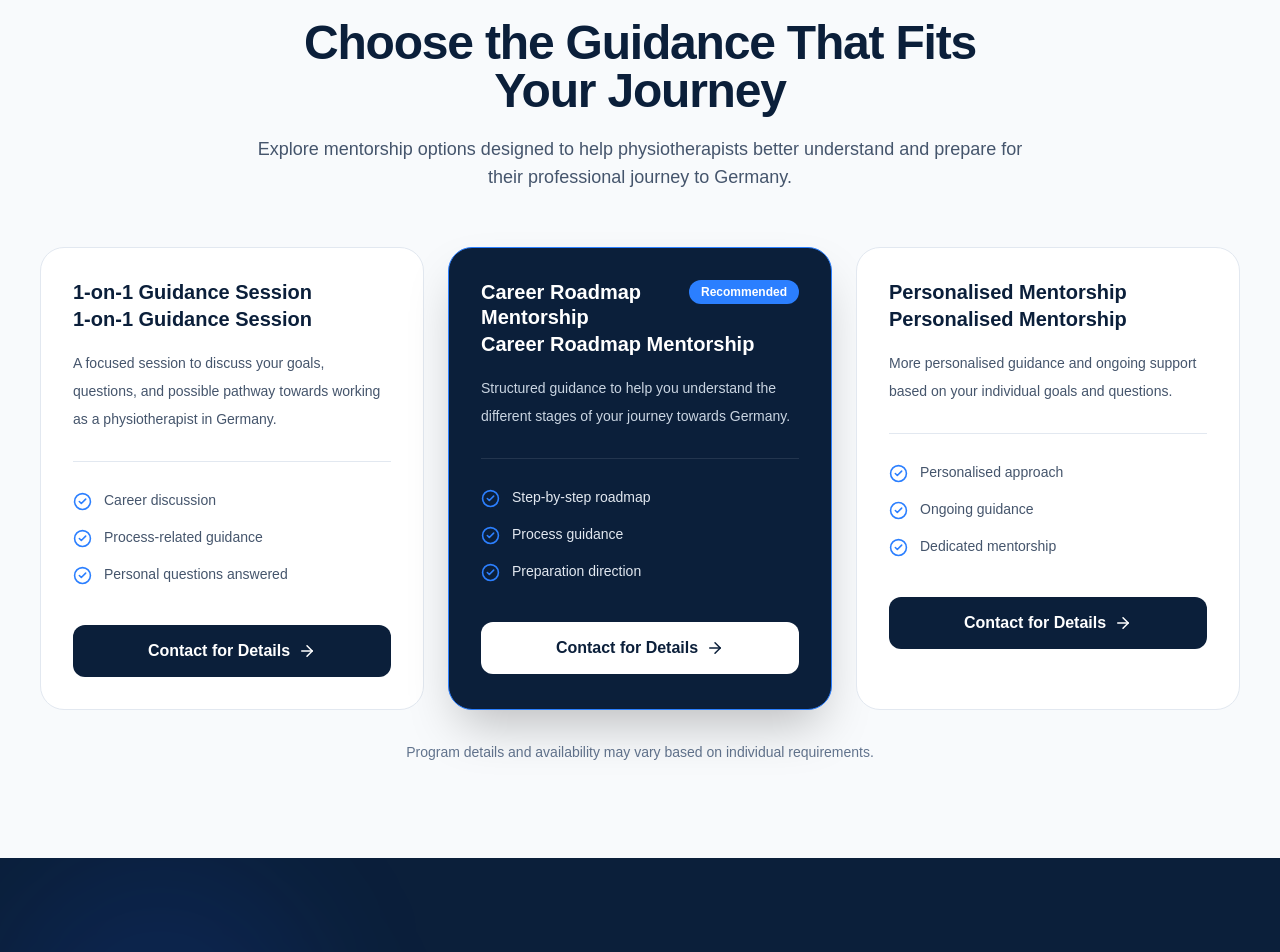
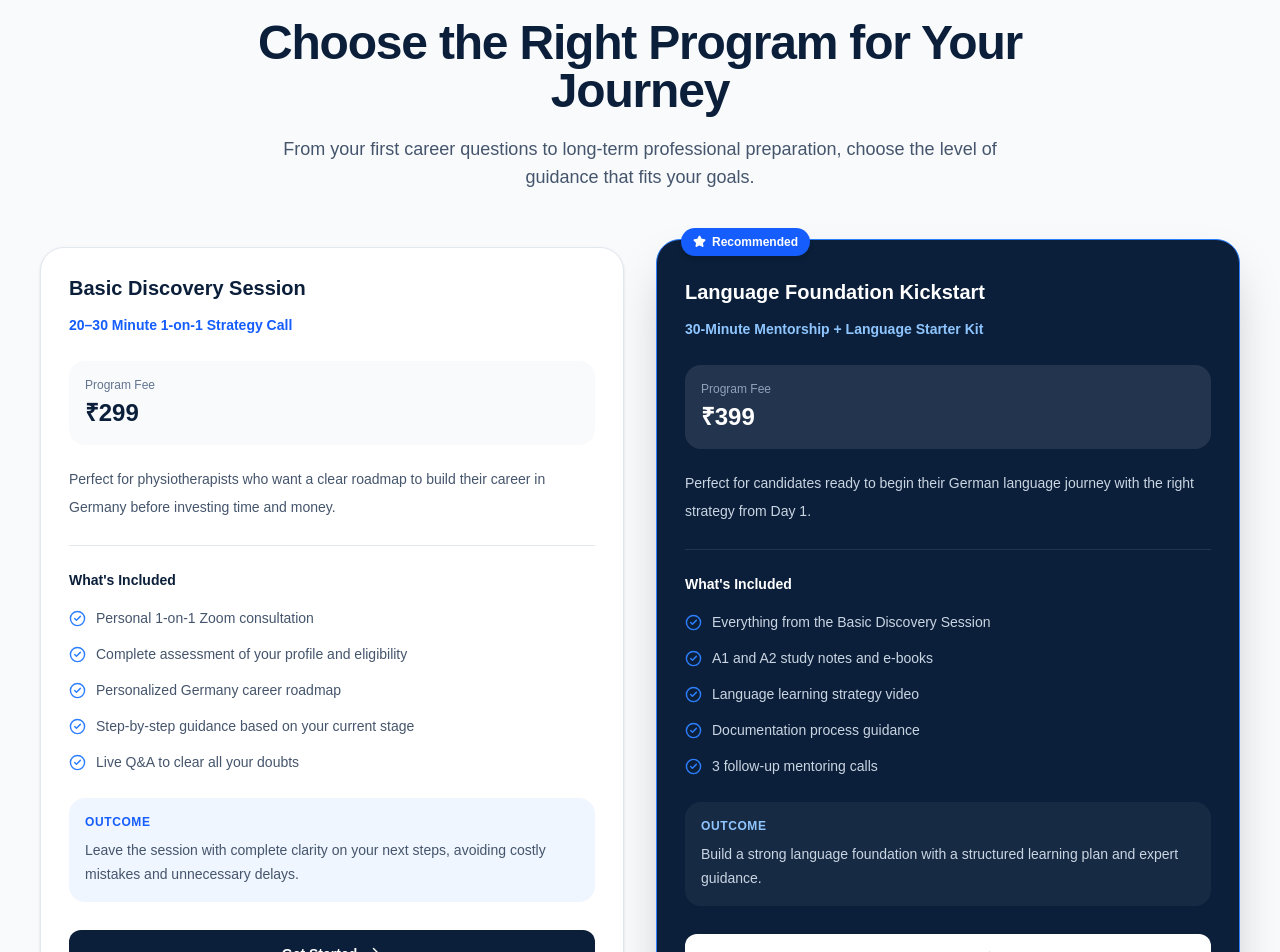
Before and after one commit to ritvijverma/mkj-physioverse, a Next.js app: page / in a window 1280 px wide. Shown: the part 2800-3752 px from the top of the page. Built offline with nearby package versions, Linux system fonts and the light colour scheme.

Commit message:
update programs

```diff
--- a/components/Programs.tsx
+++ b/components/Programs.tsx
@@ -1,40 +1,5 @@
-import { CheckCircle2, ArrowRight } from "lucide-react";
-
-const programs = [
-  {
-    title: "1-on-1 Guidance Session",
-    description:
-      "A focused session to discuss your goals, questions, and possible pathway towards working as a physiotherapist in Germany.",
-    features: [
-      "Career discussion",
-      "Process-related guidance",
-      "Personal questions answered",
-    ],
-    featured: false,
-  },
-  {
-    title: "Career Roadmap Mentorship",
-    description:
-      "Structured guidance to help you understand the different stages of your journey towards Germany.",
-    features: [
-      "Step-by-step roadmap",
-      "Process guidance",
-      "Preparation direction",
-    ],
-    featured: true,
-  },
-  {
-    title: "Personalised Mentorship",
-    description:
-      "More personalised guidance and ongoing support based on your individual goals and questions.",
-    features: [
-      "Personalised approach",
-      "Ongoing guidance",
-      "Dedicated mentorship",
-    ],
-    featured: false,
-  },
-];
+import { CheckCircle2, ArrowRight, Star } from "lucide-react";
+import { programs } from "@/lib/programs";
 
 export default function Programs() {
   return (
@@ -48,54 +13,93 @@ export default function Programs() {
           </span>
 
           <h2 className="mt-4 text-3xl font-bold tracking-tight text-[#0B1F3A] sm:text-4xl lg:text-5xl">
-            Choose the Guidance That Fits Your Journey
+            Choose the Right Program for Your Journey
           </h2>
 
           <p className="mt-5 text-base leading-7 text-slate-600 sm:text-lg">
-            Explore mentorship options designed to help physiotherapists better
-            understand and prepare for their professional journey to Germany.
+            From your first career questions to long-term professional
+            preparation, choose the level of guidance that fits your goals.
           </p>
         </div>
 
         {/* Program Cards */}
-        <div className="mt-14 grid gap-6 lg:grid-cols-3">
-          {programs.map((program) => (
+<div className="mt-14 grid gap-8 md:grid-cols-2">          {programs.map((program) => (
             <article
-              key={program.title}
-              className={`relative flex flex-col rounded-3xl border p-7 transition duration-300 sm:p-8 ${
-                program.featured
-                  ? "border-blue-500 bg-[#0B1F3A] text-white shadow-2xl"
-                  : "border-slate-200 bg-white hover:-translate-y-2 hover:shadow-xl"
+              key={program.id}
+              className={`relative flex flex-col rounded-3xl border p-6 transition duration-300 sm:p-7 ${
+                program.popular
+                  ? "border-blue-500 bg-[#0B1F3A] text-white shadow-2xl md:-translate-y-2"
+                  : "border-slate-200 bg-white shadow-sm hover:-translate-y-2 hover:shadow-xl"
               }`}
             >
-            {/* Program Header */}
-<div className="flex flex-col gap-4 sm:flex-row sm:items-start sm:justify-between">
+              {/* Recommended */}
+              {program.popular && (
+                <div className="absolute -top-3 left-6 flex items-center gap-1.5 rounded-full bg-blue-600 px-3 py-1.5 text-xs font-bold text-white shadow-md">
+                  <Star size={13} fill="currentColor" />
+                  Recommended
+                </div>
+              )}
+
+              {/* Title */}
+              <div className={program.popular ? "pt-3" : ""}>
                 <h3
                   className={`text-xl font-bold leading-tight ${
-      program.featured ? "text-white" : "text-[#0B1F3A]"
-    }`}
-  >
-    {program.title}
-  </h3>
-
-  {program.featured && (
-    <span className="w-fit shrink-0 rounded-full bg-blue-500 px-3 py-1 text-xs font-semibold text-white">
-      Recommended
-    </span>
-  )}
-</div>
-
-              <h3
-                className={`text-xl font-bold ${
-                  program.featured ? "text-white" : "text-[#0B1F3A]"
+                    program.popular
+                      ? "text-white"
+                      : "text-[#0B1F3A]"
                   }`}
                 >
                   {program.title}
                 </h3>
 
                 <p
-                className={`mt-4 text-sm leading-7 ${
-                  program.featured ? "text-slate-300" : "text-slate-600"
+                  className={`mt-3 text-sm font-semibold leading-6 ${
+                    program.popular
+                      ? "text-blue-300"
+                      : "text-blue-600"
+                  }`}
+                >
+                  {program.subtitle}
+                </p>
+              </div>
+
+              {/* Price */}
+              <div
+                className={`mt-6 rounded-2xl p-4 ${
+                  program.popular
+                    ? "bg-white/10"
+                    : "bg-slate-50"
+                }`}
+              >
+                <p
+                  className={`text-xs font-medium ${
+                    program.popular
+                      ? "text-slate-400"
+                      : "text-slate-500"
+                  }`}
+                >
+                  Program Fee
+                </p>
+
+                <p
+                  className={`mt-1 text-2xl font-bold ${
+                    program.popular
+                      ? "text-white"
+                      : "text-[#0B1F3A]"
+                  }`}
+                >
+                  {program.price
+                    ? `₹${program.price}`
+                    : "Contact for Pricing"}
+                </p>
+              </div>
+
+              {/* Description */}
+              <p
+                className={`mt-5 text-sm leading-7 ${
+                  program.popular
+                    ? "text-slate-300"
+                    : "text-slate-600"
                 }`}
               >
                 {program.description}
@@ -103,51 +107,115 @@ export default function Programs() {
 
               {/* Divider */}
               <div
-                className={`my-7 h-px ${
-                  program.featured ? "bg-white/10" : "bg-slate-200"
+                className={`my-6 h-px ${
+                  program.popular
+                    ? "bg-white/10"
+                    : "bg-slate-200"
                 }`}
               />
 
-              <ul className="space-y-4">
+              {/* What's Included */}
+              <div>
+                <h4
+                  className={`text-sm font-bold ${
+                    program.popular
+                      ? "text-white"
+                      : "text-[#0B1F3A]"
+                  }`}
+                >
+                  What's Included
+                </h4>
+
+                <ul className="mt-4 space-y-3">
                   {program.features.map((feature) => (
                     <li
                       key={feature}
-                    className={`flex items-start gap-3 text-sm ${
-                      program.featured ? "text-slate-200" : "text-slate-600"
+                      className={`flex items-start gap-2.5 text-sm leading-6 ${
+                        program.popular
+                          ? "text-slate-300"
+                          : "text-slate-600"
                       }`}
                     >
                       <CheckCircle2
-                      size={19}
-                      className="mt-0.5 shrink-0 text-blue-500"
+                        size={17}
+                        className="mt-1 shrink-0 text-blue-500"
                       />
 
-                    {feature}
+                      <span>{feature}</span>
                     </li>
                   ))}
                 </ul>
+              </div>
+
+              {/* Outcome */}
+              <div
+                className={`mt-6 rounded-2xl p-4 ${
+                  program.popular
+                    ? "bg-white/5"
+                    : "bg-blue-50"
+                }`}
+              >
+                <p
+                  className={`text-xs font-bold uppercase tracking-wider ${
+                    program.popular
+                      ? "text-blue-300"
+                      : "text-blue-600"
+                  }`}
+                >
+                  Outcome
+                </p>
+
+                <p
+                  className={`mt-2 text-sm leading-6 ${
+                    program.popular
+                      ? "text-slate-300"
+                      : "text-slate-600"
+                  }`}
+                >
+                  {program.outcome}
+                </p>
+              </div>
 
               {/* Button */}
               <a
                 href="https://wa.me/916306214402"
                 target="_blank"
                 rel="noopener noreferrer"
-                className={`mt-10 flex items-center justify-center gap-2 rounded-xl px-5 py-3.5 font-semibold transition ${
-                  program.featured
+                className={`mt-7 flex items-center justify-center gap-2 rounded-xl px-5 py-3.5 text-sm font-semibold transition ${
+                  program.popular
                     ? "bg-white text-[#0B1F3A] hover:bg-blue-50"
                     : "bg-[#0B1F3A] text-white hover:bg-blue-700"
                 }`}
               >
-                Contact for Details
-                <ArrowRight size={18} />
+                {program.price ? "Get Started" : "Enquire Now"}
+
+                <ArrowRight size={17} />
               </a>
             </article>
           ))}
         </div>
 
+        {/* Commitment */}
+        <div className="mx-auto mt-16 max-w-4xl rounded-3xl border border-blue-100 bg-white p-7 text-center shadow-sm sm:p-10">
+          <p className="text-sm font-semibold uppercase tracking-[0.2em] text-blue-600">
+            Our Commitment
+          </p>
+
+          <h3 className="mt-3 text-2xl font-bold text-[#0B1F3A] sm:text-3xl">
+            You&apos;re Never Alone in Your Germany Journey
+          </h3>
+
+          <p className="mx-auto mt-5 max-w-2xl text-sm leading-7 text-slate-600 sm:text-base">
+            I&apos;ll personally guide you through every stage — from your
+            first question to your final goal — so you can move forward
+            with confidence.
+          </p>
+        </div>
+
         {/* Note */}
-        <p className="mt-8 text-center text-sm text-slate-500">
-          Program details and availability may vary based on individual
-          requirements.
+        <p className="mt-8 text-center text-xs leading-6 text-slate-500 sm:text-sm">
+          Program structure and availability may vary based on individual
+          requirements. Please contact us for complete details.
         </p>
       </div>
     </section>
--- a/lib/programs.ts
+++ b/lib/programs.ts
@@ -1,75 +1,115 @@
 export const programs = [
   {
-    id: "career-guidance",
-    title: "Career Guidance",
-    shortDescription:
-      "Understand the overall pathway and important steps involved in building your physiotherapy career in Germany.",
+    id: "basic-discovery",
+    title: "Basic Discovery Session",
+    subtitle: "20–30 Minute 1-on-1 Strategy Call",
+    price: 299,
 
     description:
-      "A structured guidance program designed to help physiotherapists understand the professional pathway and important steps involved in preparing for a career in Germany.",
+      "Perfect for physiotherapists who want a clear roadmap to build their career in Germany before investing time and money.",
 
-    duration: "To be discussed",
+    features: [
+      "Personal 1-on-1 Zoom consultation",
+      "Complete assessment of your profile and eligibility",
+      "Personalized Germany career roadmap",
+      "Step-by-step guidance based on your current stage",
+      "Live Q&A to clear all your doubts",
+    ],
+
+    outcome:
+      "Leave the session with complete clarity on your next steps, avoiding costly mistakes and unnecessary delays.",
 
     idealFor:
-      "Physiotherapists who are beginning their journey and want a clear understanding of the overall process.",
+      "Physiotherapists who want a clear roadmap before investing time and money.",
 
-    features: [
-      "Overview of the Germany physiotherapy pathway",
-      "Understanding the recognition process",
-      "German language guidance",
-      "Documentation overview",
-      "Career preparation guidance",
-    ],
+    duration: "20–30 Minutes",
 
     popular: false,
   },
 
   {
-    id: "one-to-one-mentorship",
-    title: "1-to-1 Mentorship",
-    shortDescription:
-      "Get personalised guidance based on your current qualification, experience and professional goals.",
+    id: "language-foundation",
+    title: "Language Foundation Kickstart",
+    subtitle: "30-Minute Mentorship + Language Starter Kit",
+    price: 399,
 
     description:
-      "A personalised mentorship experience designed for physiotherapists who want focused guidance based on their individual background, qualifications and career goals.",
+      "Perfect for candidates ready to begin their German language journey with the right strategy from Day 1.",
 
-    duration: "To be discussed",
+    features: [
+      "Everything from the Basic Discovery Session",
+      "A1 and A2 study notes and e-books",
+      "Language learning strategy video",
+      "Documentation process guidance",
+      "3 follow-up mentoring calls",
+    ],
+
+    outcome:
+      "Build a strong language foundation with a structured learning plan and expert guidance.",
 
     idealFor:
-      "Physiotherapists looking for personalised guidance and the opportunity to discuss their individual journey.",
+      "Candidates who are ready to begin their German language journey with the right strategy.",
 
-    features: [
-      "Personalised guidance",
-      "Individual career discussion",
-      "Personalised roadmap",
-      "Question and answer session",
-      "Practical insights",
-    ],
+    duration: "30-Minute Mentorship",
 
     popular: true,
   },
 
   {
-    id: "complete-mentorship",
-    title: "Complete Mentorship",
-    shortDescription:
-      "Structured support and guidance for understanding different stages of your professional journey.",
+    id: "a1-b1-success",
+    title: "A1–B1 Success Program",
+    subtitle: "Complete Language & Career Preparation",
+    price: 499,
 
     description:
-      "A comprehensive mentorship option designed to provide structured guidance and practical insights throughout the important stages of your professional journey towards Germany.",
+      "Perfect for physiotherapists committed to achieving B1 level and preparing professionally for Germany.",
 
-    duration: "To be discussed",
+    features: [
+      "Everything from the Language Foundation Package",
+      "Complete A1–B1 study material",
+      "10 personalized follow-up mentoring sessions",
+      "TELC B1 model papers",
+      "Europass CV preparation",
+      "Interview preparation guidance",
+    ],
+
+    outcome:
+      "Gain the language skills, confidence, and professional documents needed to move closer to your Germany dream.",
 
     idealFor:
-      "Physiotherapists who want more comprehensive guidance throughout their career preparation journey.",
+      "Physiotherapists committed to achieving B1 level and preparing professionally for Germany.",
+
+    duration: "A1–B1 Preparation",
+
+    popular: false,
+  },
+
+  {
+    id: "premium-one-year",
+    title: "Premium 1-Year Mentorship",
+    subtitle: "Dr. Mandeep's Signature Mentorship Program",
+    price: null,
+
+    description:
+      "Perfect for physiotherapists who want complete guidance from planning to landing their career in Germany.",
 
     features: [
-      "Everything in Career Guidance",
-      "Personalised mentorship sessions",
-      "Step-by-step roadmap",
-      "Practical guidance",
-      "Continued mentorship support",
+      "Personalized roadmap from start to finish",
+      "Unlimited calls throughout the program",
+      "Regular live mentoring sessions",
+      "Complete recorded mentorship videos",
+      "B1 & B2 TELC model papers",
+      "Professionally crafted German CV & Cover Letter",
+      "Continuous motivation, accountability, and career support",
     ],
+
+    outcome:
+      "A complete mentorship experience with expert guidance, structured learning, and long-term support designed to maximize your chances of success.",
+
+    idealFor:
+      "Physiotherapists who want complete guidance from planning to landing their career in Germany.",
+
+    duration: "1 Year",
 
     popular: false,
   },
```
Lines whose indentation alone changed are shown as unchanged.
